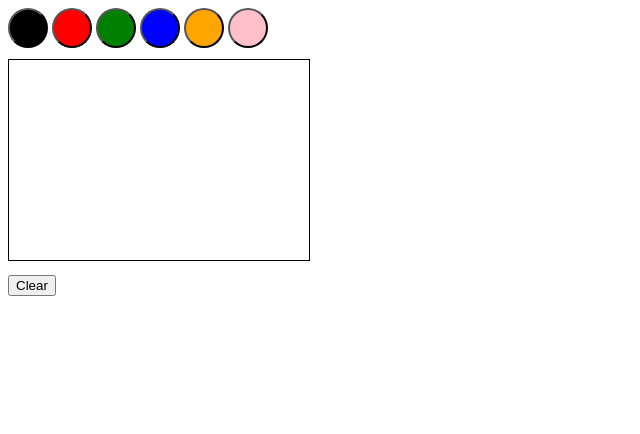
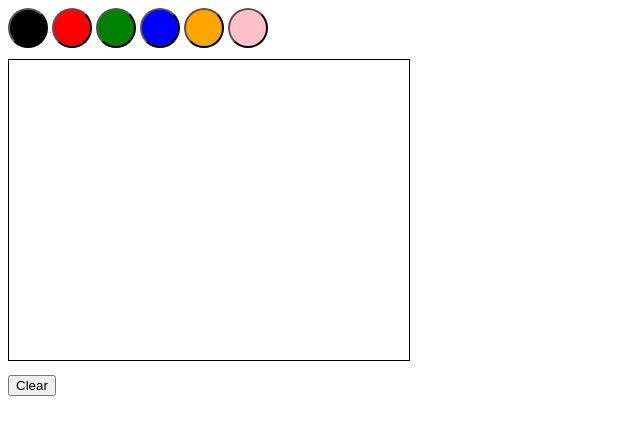
Before and after one commit to Rakshithdondapati/paint, a plain HTML site: page Index.html in a window 1280 px wide. Shown: the whole page, without its empty margins (0-640 px from the left). Drawn offline with Linux system fonts and the light colour scheme.

Commit message:
Update Index.html

```diff
--- a/Index.html
+++ b/Index.html
@@ -49,7 +49,7 @@
 			<button id='orange' onclick='changeColor("orange")' ontouchstart='changeColor("orange")'></button>
 			<button id='pink' onclick='changeColor("pink")' ontouchstart='changeColor("pink")'></button>
 		</div>
-		<canvas id='canvas' width='300' height='200'></canvas>
+		<canvas id='canvas' width='400' height='300'></canvas>
 		<div>
 			<button onclick='clearCanvas()'>Clear</button>
 		</div>
```
